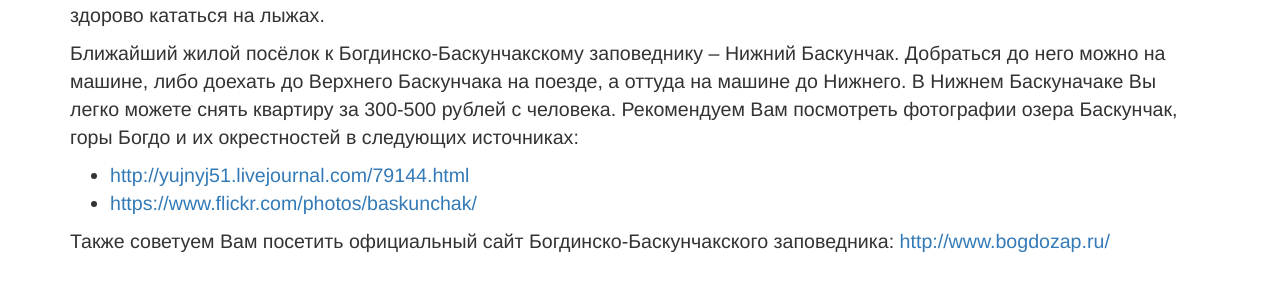
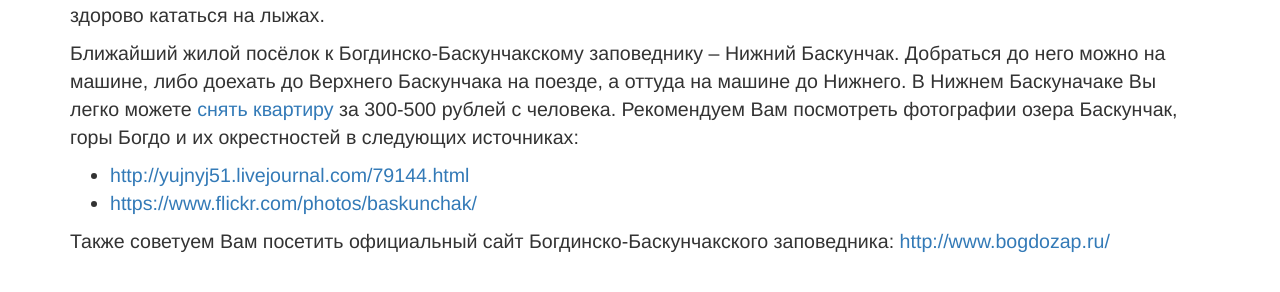
Before and after one commit to Baskunchak/baskunchak.github.io, a Jekyll site: the page built from index.md, in a window 1280 px wide. Shown: the part 500-792 px from the top of the page. Built offline with Jekyll 4.4.1, drawn with Linux system fonts in a browser that asks for light colours; part of the change alters nothing that is shown.

```diff
--- a/index.md
+++ b/index.md
@@ -16,7 +16,7 @@ title: "Баскунчак - главная"
 Богдинско-Баскунчакского заповедника в Астраханской области. Питается озеро
 благодаря солёным источникам.
 
-[Гора Большое Богдо](https://baskunchak.github.io/mountain.html) – единственная гора естественного происхождения и наиболее
+[Гора Большое Богдо](mountain.html) – единственная гора естественного происхождения и наиболее
 высокая точка в Прикаспийской низменности.
 Рядом с горой располагаются карстовые пещеры.
 Озеро Баскунчак и его окрестности интересны в разные времена года. Летом здесь жарко,
@@ -26,7 +26,7 @@ title: "Баскунчак - главная"
 Ближайший жилой посёлок к Богдинско-Баскунчакскому заповеднику – Нижний
 Баскунчак. Добраться до него можно на машине, либо доехать до Верхнего Баскунчака
 на поезде, а оттуда на машине до Нижнего.
-В Нижнем Баскуначаке Вы легко можете снять квартиру за 300-500 рублей с человека.
+В Нижнем Баскуначаке Вы легко можете [снять квартиру](flats.html) за 300-500 рублей с человека.
 Рекомендуем Вам посмотреть фотографии озера Баскунчак, горы Богдо и их окрестностей
 в следующих источниках:
 
```
